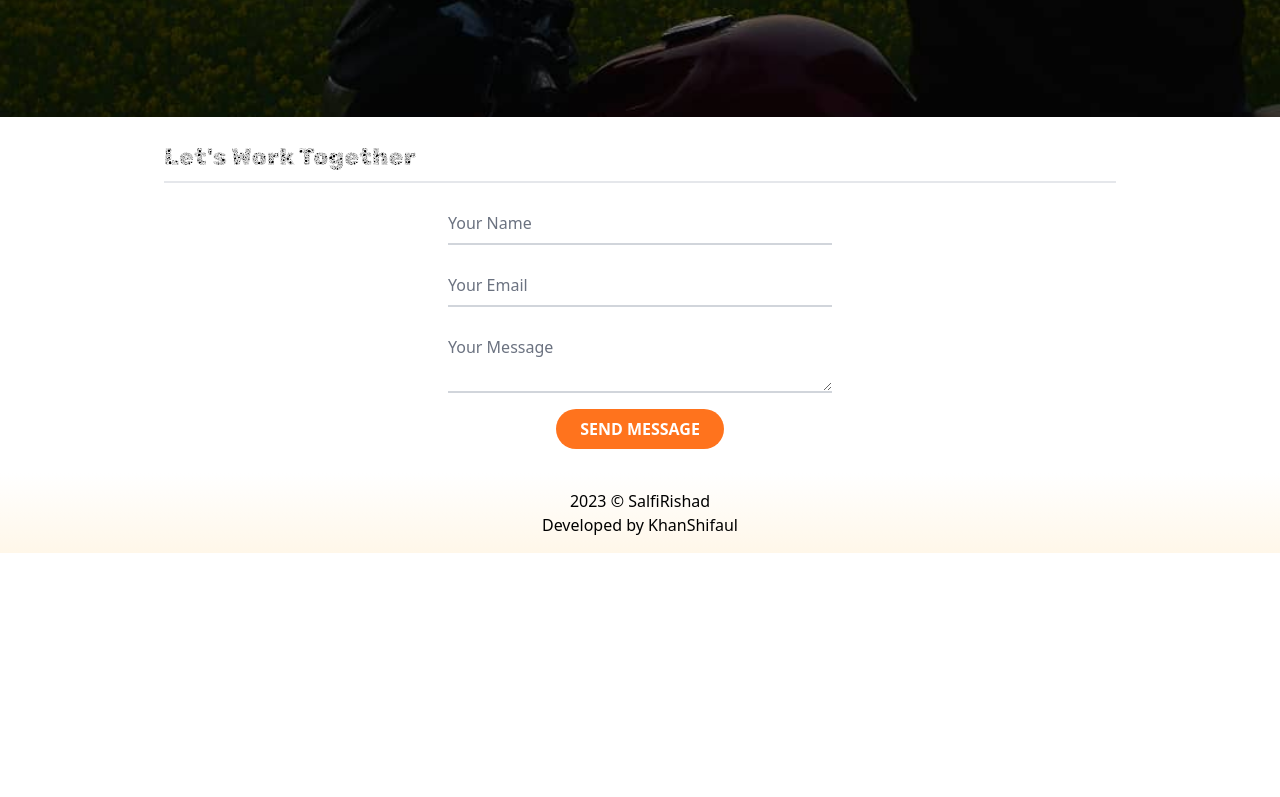
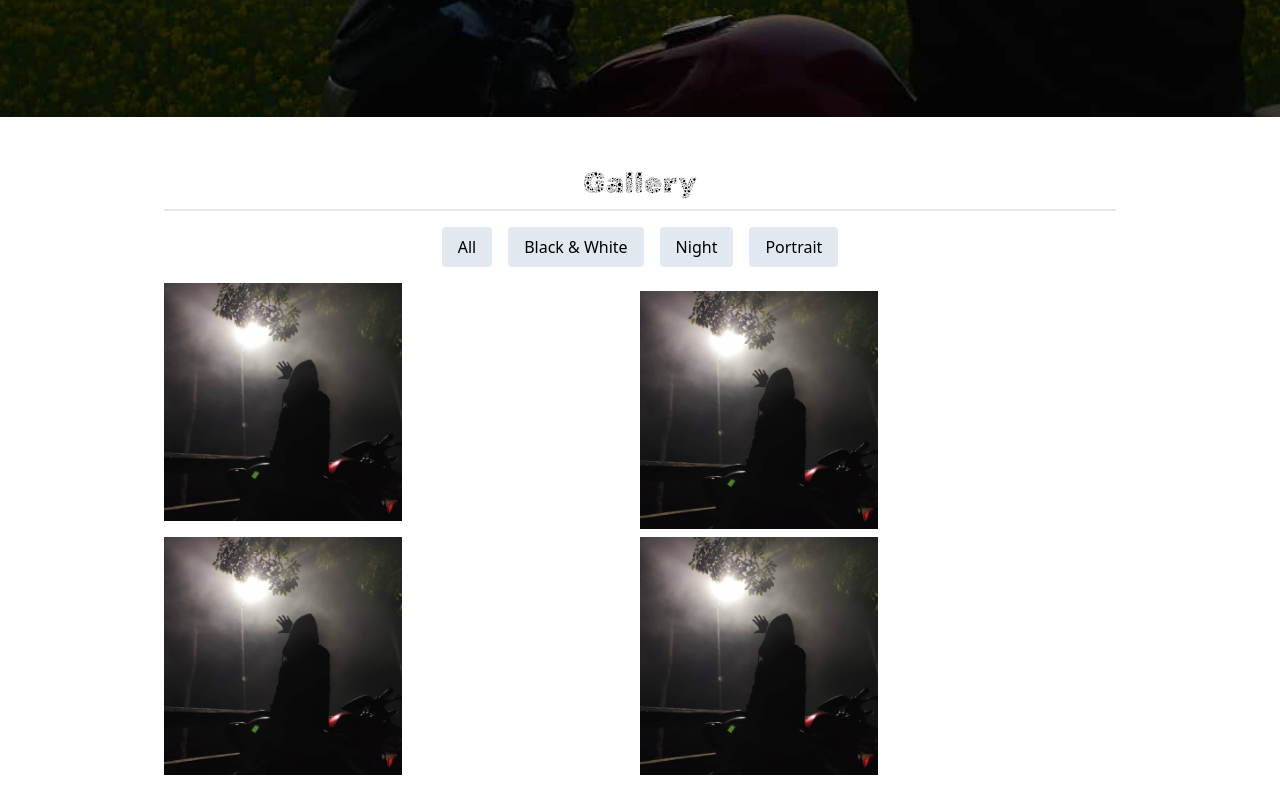
Before and after one commit to khanshifaul/SalfiRishad_Portfolio, a Vue app: page / in a window 1280 px wide. Shown: the part 683-1480 px from the top of the page. Before the commit the page ends 1236 px from the top, so only its background shows below. Built offline with nearby package versions, Linux system fonts and the light colour scheme.

Commit message:
modified:   src/components/HelloWorld/HelloContact.vue 	new file:   src/components/HelloWorld/HelloGallery.vue 	modified:   src/views/HelloWorldView/HomeView.vue

```diff
--- a/src/components/HelloWorld/HelloContact.vue
+++ b/src/components/HelloWorld/HelloContact.vue
@@ -1,7 +1,7 @@
 <script setup lang="ts"></script>
 <template>
     <section class="container mx-auto py-6 px-3">
-        <div class="text-2xl border-b-2 pb-2 font-RubikMicrobe mb-4">
+        <div class="text-3xl text-center border-b-2 pb-2 font-RubikMicrobe mb-4">
             Let's Work Together
         </div>
         <div class="grid grid-cols-1 gap-4 place-items-center">
--- /dev/null
+++ b/src/components/HelloWorld/HelloGallery.vue
@@ -0,0 +1,18 @@
+<script setup lang="ts"></script>
+<template>
+    <section class="container mx-auto py-6 px-3">
+        <div class="text-3xl py-2 my-4 text-center justify-center border-b-2 font-RubikMicrobe">Gallery</div>
+        <div class="flex space-x-4 items-center justify-center">
+            <div class="bg-slate-200 px-4 py-2 rounded active:text-sky-300">All</div>
+            <div class="bg-slate-200 px-4 py-2 rounded active:text-sky-300">Black & White</div>
+            <div class="bg-slate-200 px-4 py-2 rounded active:text-sky-300">Night</div>
+            <div class="bg-slate-200 px-4 py-2 rounded active:text-sky-300">Portrait</div>
+        </div>
+        <div class="grid grid-cols-2 py-4 space-y-2">
+            <img src="@/assets/bg-img/bg-img-2.jpg" height="auto" width="50%" alt="">
+            <img src="@/assets/bg-img/bg-img-2.jpg" height="auto" width="50%" alt="">
+            <img src="@/assets/bg-img/bg-img-2.jpg" height="auto" width="50%" alt="">
+            <img src="@/assets/bg-img/bg-img-2.jpg" height="auto" width="50%" alt="">
+        </div>
+    </section>
+</template>
--- a/src/views/HelloWorldView/HomeView.vue
+++ b/src/views/HelloWorldView/HomeView.vue
@@ -1,11 +1,13 @@
 <script setup lang="ts">
 import HelloWorld from '@/components/HelloWorld/HelloWorld.vue'
 import HelloContactVue from '@/components/HelloWorld/HelloContact.vue'
+import HelloGalleryVue from '@/components/HelloWorld/HelloGallery.vue'
 </script>
 
 <template>
   <main>
     <HelloWorld />
+    <HelloGalleryVue />
     <HelloContactVue />
   </main>
 </template>
```
